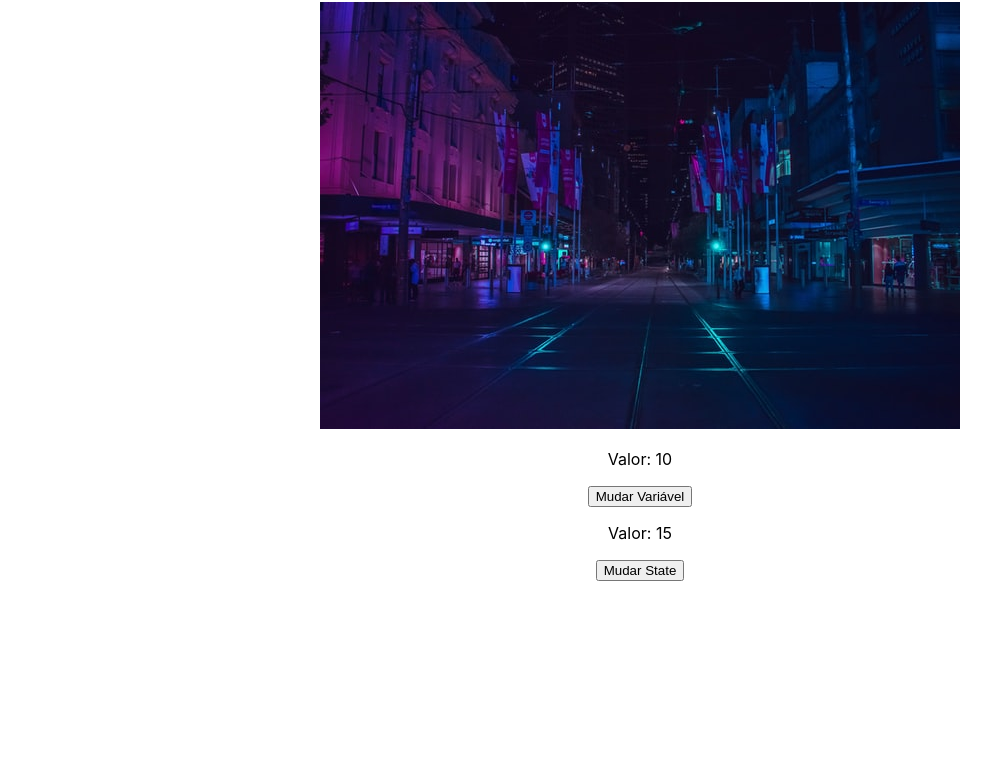
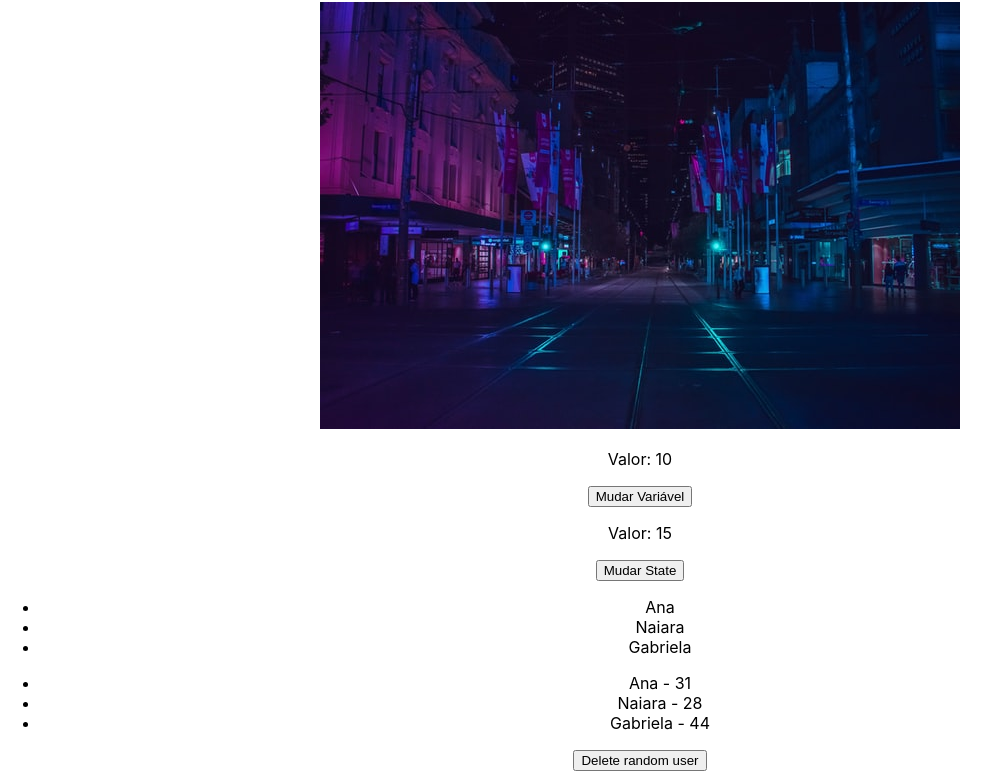
Before and after one commit to naiaragabriela/curso-react, a React (Create React App) app in the folder avancado/avancado/: page / in a window 1280 px wide. Shown: the part 511-1282 px from the top of the page, without its empty margins (0-1000 px from the left). Before the commit the page ends 1092 px from the top, so only its background shows below. Built offline with nearby package versions, Linux system fonts and the light colour scheme.

Commit message:
feat: previous state

```diff
--- a/avancado/avancado/src/App.js
+++ b/avancado/avancado/src/App.js
@@ -1,5 +1,6 @@
 import './App.css';
 import City from './assets/city.jpg';
+import ListRender from './components/ListRender';
 import ManageData from './components/ManageData';
 
 function App() {
@@ -14,6 +15,7 @@
         <img src={City} alt="Cidade"></img>
       <div>
       <ManageData />
+      <ListRender />
       </div>
     </div>
   );
--- /dev/null
+++ b/avancado/avancado/src/components/ListRender.jsx
@@ -0,0 +1,37 @@
+import { useState } from "react"
+
+
+const ListRender = () => {
+    const [list] = useState(["Ana", "Naiara", "Gabriela"]);
+    const [users, setUsers] = useState([
+        {id: 1, name: "Ana", age: 31},
+        {id: 2, name: "Naiara", age: 28},
+        {id: 3, name: "Gabriela", age: 44},
+    ]);
+    const deleteRandom = () => {
+        const randomNumber = Math.floor(Math.random() * 4);
+        setUsers((prevUsers) => {
+            return prevUsers.filter((user) => randomNumber !== user.id)
+
+        })
+    }
+  return (
+    <div>
+        <ul>
+           {list.map((item, i) => (
+                <li key={i}>{item}</li>
+           ))}
+        </ul>
+        <ul>
+            {users.map((user) => (
+                <li key={user.id}>
+                  {user.name} - {user.age}
+                </li>
+            ))}
+        </ul>
+        <button onClick={deleteRandom}>Delete random user</button>
+    </div>
+  )
+}
+
+export default ListRender
```
